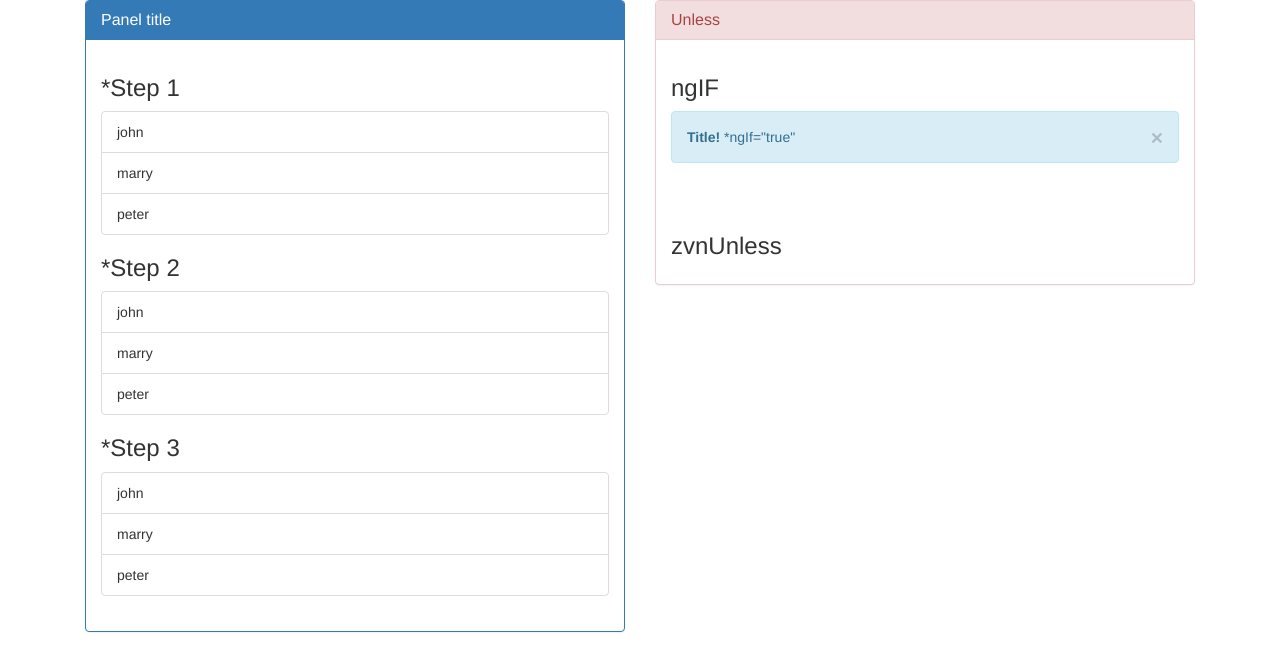
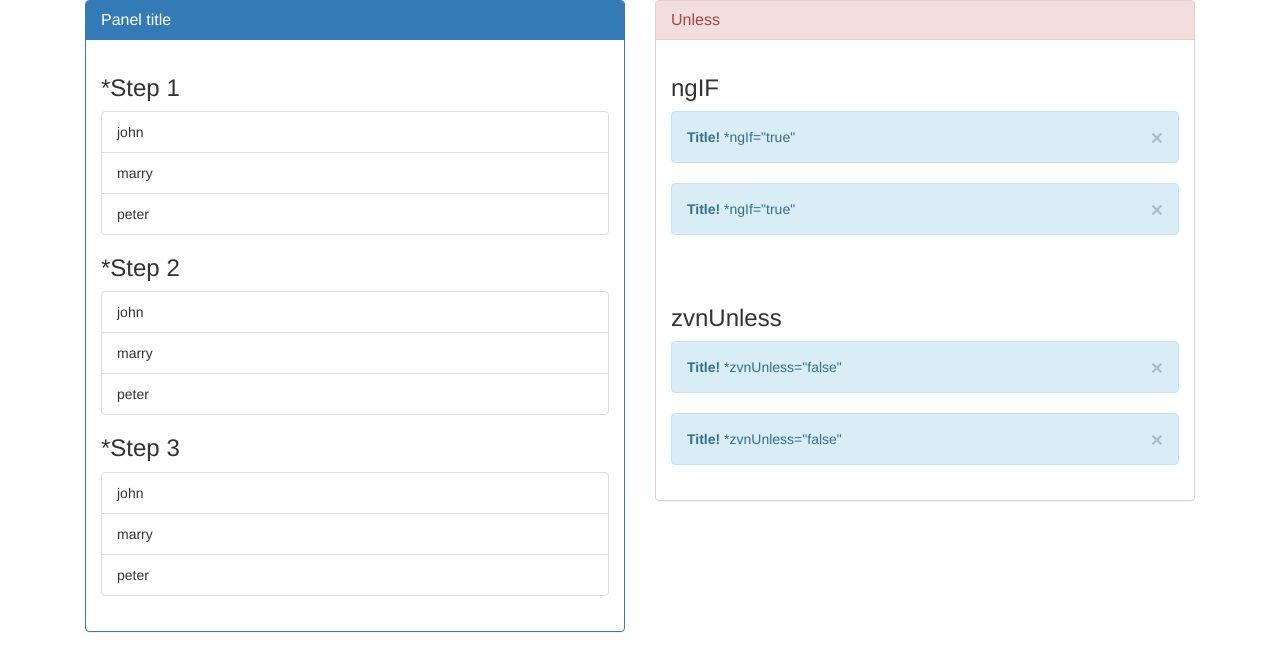
Before and after one commit to hikarihust/angular, an Angular app in the folder projectSix/: page / in a window 1280 px wide. Shown: the top 670 px of the page. Built offline with nearby package versions, Linux system fonts and the light colour scheme.

Commit message:
Unless 2

```diff
--- a/projectSix/src/app/directive-unless/unless.component.html
+++ b/projectSix/src/app/directive-unless/unless.component.html
@@ -13,19 +13,33 @@
 		<div class="alert alert-info" *ngIf="!condition">
 			<button type="button" class="close" data-dismiss="alert" aria-hidden="true">&times;</button>
 			<strong>Title!</strong> *ngIf="false"
-		</div>
+    </div>
+
+    <ng-template [ngIf]="condition">
+      <div class="alert alert-info">
+        <button type="button" class="close" data-dismiss="alert" aria-hidden="true">&times;</button>
+        <strong>Title!</strong> *ngIf="true"
+      </div>
+     </ng-template>
   </div>
 
 	<div class="panel-body">
     <h3>zvnUnless</h3>
-		<div class="alert alert-info" *zvnUnless>
+		<div class="alert alert-info" *zvnUnless="condition">
 			<button type="button" class="close" data-dismiss="alert" aria-hidden="true">&times;</button>
 			<strong>Title!</strong> *zvnUnless="true"
 		</div>
 
-		<div class="alert alert-info" *zvnUnless>
+		<div class="alert alert-info" *zvnUnless="!condition">
 			<button type="button" class="close" data-dismiss="alert" aria-hidden="true">&times;</button>
 			<strong>Title!</strong> *zvnUnless="false"
-		</div>
+    </div>
+
+    <ng-template [zvnUnless]="!condition">
+      <div class="alert alert-info">
+        <button type="button" class="close" data-dismiss="alert" aria-hidden="true">&times;</button>
+        <strong>Title!</strong> *zvnUnless="false"
+      </div>
+     </ng-template>
 	</div>
 </div>
--- a/projectSix/src/app/directive-unless/unless.directive.ts
+++ b/projectSix/src/app/directive-unless/unless.directive.ts
@@ -1,4 +1,4 @@
-import { Directive, TemplateRef, ViewContainerRef } from '@angular/core';
+import { Directive, TemplateRef, ViewContainerRef, Input } from '@angular/core';
 
 @Directive({
 	selector: '[zvnUnless]'
@@ -8,6 +8,14 @@ export class UnlessDirective {
   constructor(
     private templateRef: TemplateRef<any>,
     private viewContainer: ViewContainerRef) {
-      console.log(templateRef)
+
+    }
+
+    @Input() set zvnUnless(condition: boolean) {
+      if (!condition) {
+        this.viewContainer.createEmbeddedView(this.templateRef);
+      } else if (condition) {
+        this.viewContainer.clear();
+      }
     }
 }
```
Also changed, not shown: 1 other file (tests, documents, lock files or other folders).
